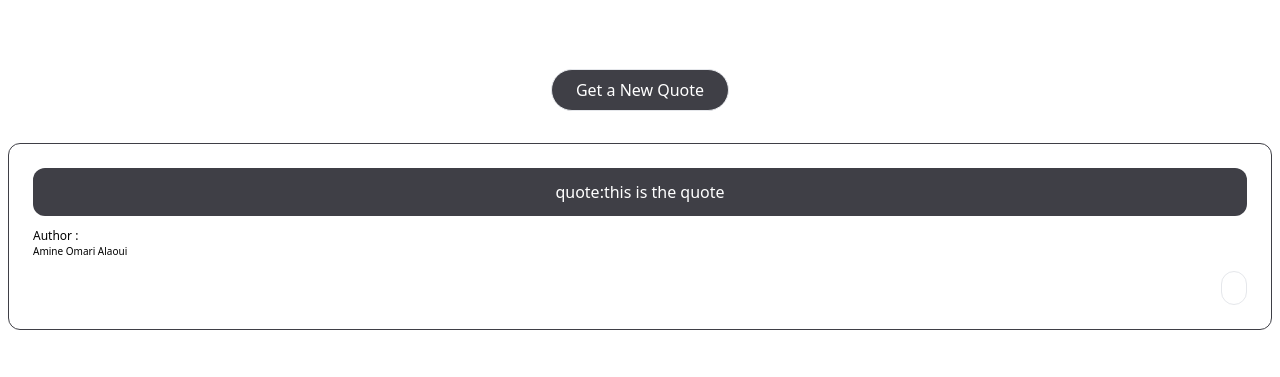
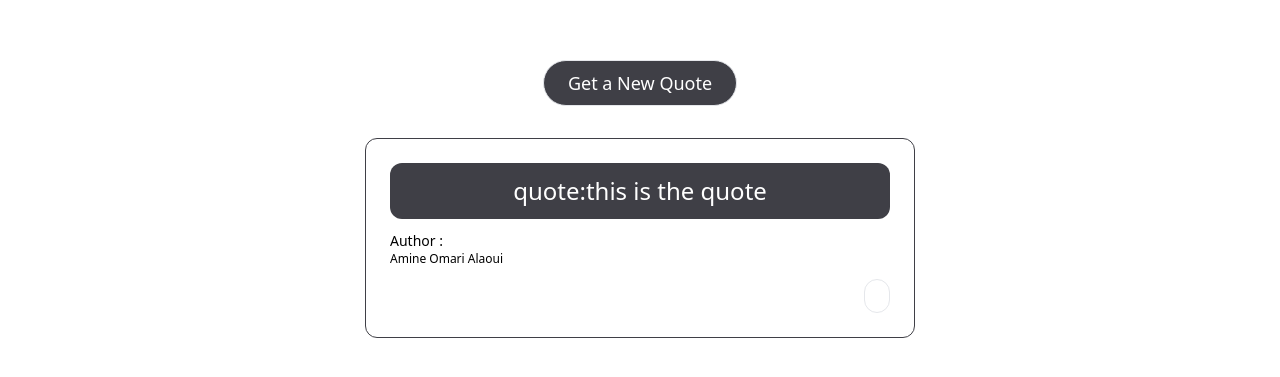
Before and after one commit to amine-omari/Quote-generator-app, a Next.js app: page / in a window 1280 px wide. Shown: the part 201-578 px from the top of the page. Built offline with nearby package versions, Linux system fonts and the light colour scheme; some icons are missing.

Commit message:
feat: add responsiveness to the page

```diff
--- a/components/MainContainer.jsx
+++ b/components/MainContainer.jsx
@@ -3,19 +3,19 @@ import React from "react";
 
 const MainContainer = () => {
   return (
-    <div className="w-full">
+    <div className="w-full max-w-[550px]">
       <div className="mb-8 flex justify-center">
-        <button className="rounded-full border text-sm md:text-base bg-zinc-700 px-6 py-2 text-white duration-300 hover:border-zinc-700 hover:bg-white hover:text-zinc-700 hover:shadow-2xl">
+        <button className="rounded-full border bg-zinc-700 px-6 py-2 text-sm text-white duration-300 hover:border-zinc-700 hover:bg-white hover:text-zinc-700 hover:shadow-2xl md:text-lg">
           Get a New Quote
         </button>
       </div>
-      <div className="space-y-3 rounded-xl border border-zinc-700 p-6">
-        <h1 className="rounded-xl bg-zinc-700 py-3 px-8 text-center font-medium text-white">
+      <div className="space-y-3 rounded-xl border border-zinc-700 p-3 md:p-6">
+        <h1 className="rounded-xl bg-zinc-700 p-3 text-center font-medium text-white md:text-2xl">
           quote:this is the quote
         </h1>
         <div>
-          <p className="text-xs font-medium">Author :</p>
-          <p className="text-[10px]">Amine Omari Alaoui</p>
+          <p className="text-xs font-medium md:text-sm">Author :</p>
+          <p className="text-[8px] md:text-xs">Amine Omari Alaoui</p>
         </div>
         <div className="flex justify-end">
           <button className="rounded-full border p-1 duration-300 hover:border-zinc-700 hover:bg-white">
```
